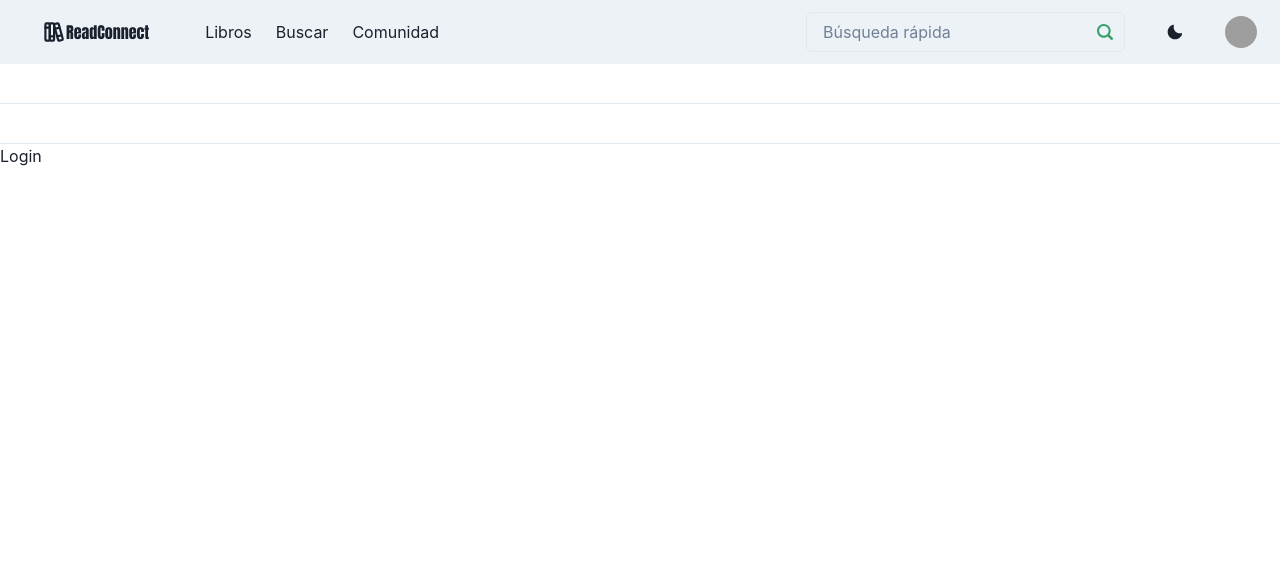
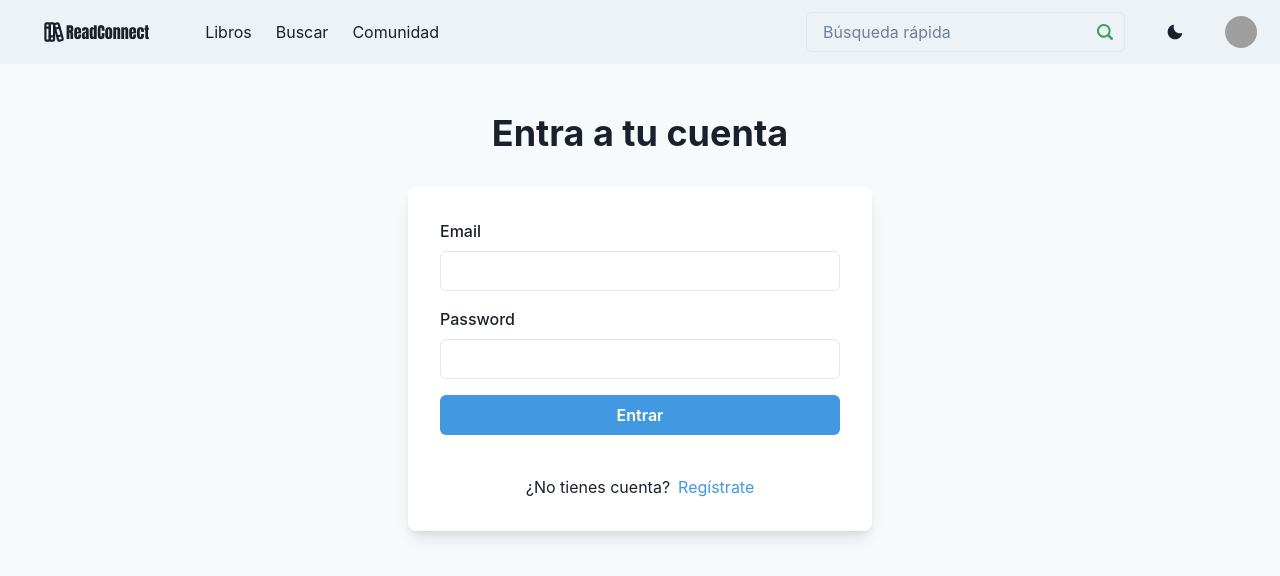
Before and after one commit to batithumann/read-connect-front, a React (Create React App) app: page /login in a window 1280 px wide. Shown: the top 576 px of the page. Built offline with nearby package versions, Linux system fonts and the light colour scheme; grey boxes are pictures that could not be loaded.

Commit message:
change login view style

```diff
--- a/src/views/Login.jsx
+++ b/src/views/Login.jsx
@@ -1,7 +1,21 @@
 import axios from "axios";
 import { useState } from "react";
 import { useNavigate } from "react-router-dom";
-import { Input } from "@chakra-ui/react";
+import {
+  Input,
+  Container,
+  Button,
+  Flex,
+  Checkbox,
+  Stack,
+  FormControl,
+  FormLabel,
+  Box,
+  Heading,
+  Text,
+  useColorModeValue,
+  Link,
+} from "@chakra-ui/react";
 
 function Login() {
   const [formState, setFormState] = useState({ email: "", password: "" });
@@ -35,25 +49,63 @@ function Login() {
   };
 
   return (
-    <div className="login">
+    <Flex
+      minH={"100vh"}
+      align={"top"}
+      justify={"center"}
+      bg={useColorModeValue("gray.50", "gray.800")}
+    >
+      <Stack spacing={8} mx={"auto"} minW={"lg"} py={12} px={6}>
+        <Stack align={"center"}>
+          <Heading fontSize={"4xl"}>Entra a tu cuenta</Heading>
+        </Stack>
+        <Box
+          rounded={"lg"}
+          bg={useColorModeValue("white", "gray.700")}
+          boxShadow={"lg"}
+          p={8}
+        >
+          <Stack spacing={4}>
+            <FormControl id="email">
+              <FormLabel>Email</FormLabel>
               <Input
-        variant="flushed"
                 name="email"
-        type="text"
+                type="email"
                 value={formState.email}
                 onChange={handleInputChange}
                 required
               />
+            </FormControl>
+            <FormControl id="password">
+              <FormLabel>Password</FormLabel>
               <Input
-        variant="flushed"
                 name="password"
                 type="password"
                 value={formState.password}
                 onChange={handleInputChange}
                 required
               />
-      <button onClick={login}>Login</button>
-    </div>
+            </FormControl>
+            <Stack spacing={10}>
+              <Button
+                bg={"blue.400"}
+                color={"white"}
+                _hover={{
+                  bg: "blue.500",
+                }}
+                onClick={login}
+              >
+                Entrar
+              </Button>
+              <Flex justifyContent="center">
+                <Text mr="2">¿No tienes cuenta?</Text>
+                <Link color={"blue.400"}>Regístrate</Link>
+              </Flex>
+            </Stack>
+          </Stack>
+        </Box>
+      </Stack>
+    </Flex>
   );
 }
 
```
Lines whose indentation alone changed are shown as unchanged.
